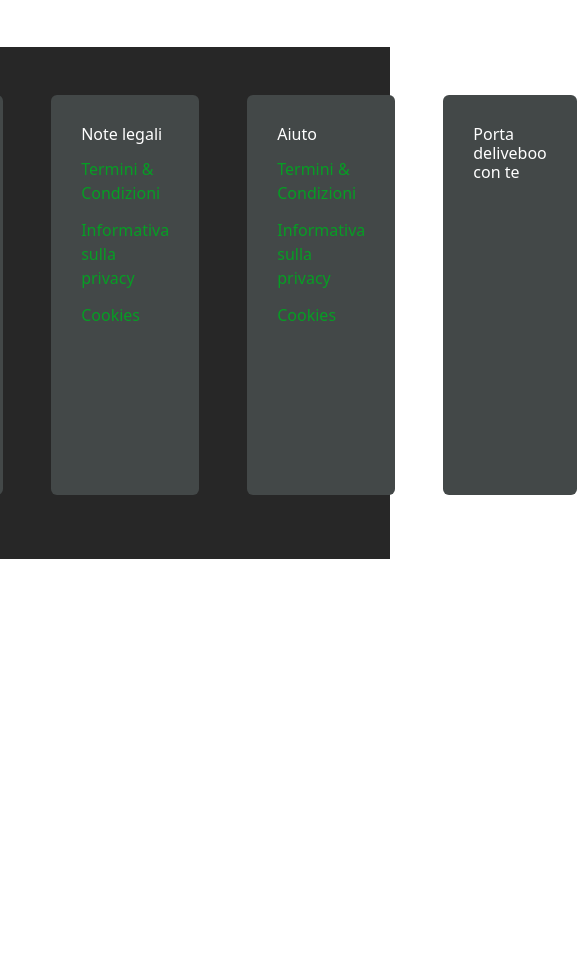
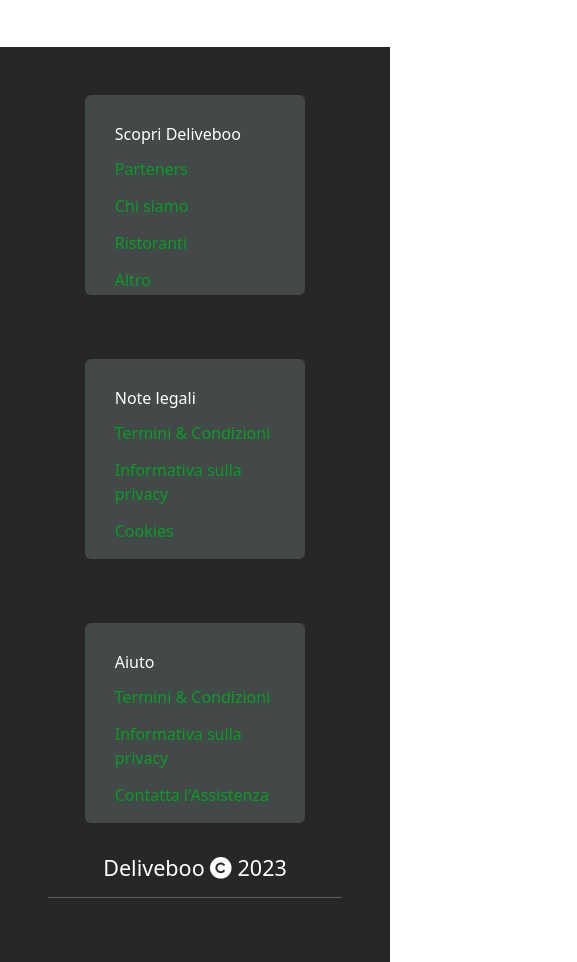
Before and after one commit to AlessandroDiNardo/deliveboo, a Vue app in the folder frontend/: page / in a window 390 px wide. Shown: the part 3300-4262 px from the top of the page, 577 px wide, since content can reach past the window. Before the commit the page ends 3859 px from the top, so only its background shows below. Built offline with nearby package versions, Linux system fonts and the light colour scheme; no server answers; grey boxes are pictures that could not be loaded.

Commit message:
layout fix

```diff
--- a/frontend/src/components/Footer.vue
+++ b/frontend/src/components/Footer.vue
@@ -29,7 +29,7 @@
                 links: [
                     ' Termini & Condizioni',
                     ' Informativa sulla privacy',
-                    'Cookies'
+                    " Contatta l'Assistenza "
                 ]
             },
             ]
@@ -41,7 +41,7 @@
 <template>
     <footer class="p-5">
         <div class="list_container w-75 m-auto d-flex gap-5">
-            <ul v-for="(element, index) in items" class="rounded-2">
+            <ul v-for="(element, index) in items" class="rounded-2 ul_cont">
                 <li>
                     <h6 class="text-start">{{ element.title }}</h6>
                 </li>
@@ -51,14 +51,11 @@
                     </a>
                 </li>
             </ul>
-            <ul class="rounded-2 ">
-                <li>
-                    <h6 class="text-start">Porta deliveboo con te</h6>
-                </li>
-                <li class="pb-2 text-start">
-                </li>
-            </ul>
         </div>
+        <h4 class="text-center mt-3">
+            Deliveboo <span><font-awesome-icon icon="fa-solid fa-copyright" /></span> 2023
+        </h4>
+        <hr>
     </footer>
 </template>
 
@@ -80,7 +77,7 @@
         display: flex;
         flex-direction: column;
         gap: 5px;
-        height: 400px;
+        height: 450px;
         padding: 30px;
     }
 
@@ -102,4 +99,30 @@
     justify-content: center;
     align-items: center;
 }
+
+@media screen and (max-width: 750px) {
+    .list_container {
+        margin-top: 20px;
+        display: flex;
+        justify-content: center;
+        align-items: center;
+        flex-direction: column;
+    }
+
+    .ul_cont {
+        height: 200px;
+        overflow-y: scroll;
+    }
+
+    .ul_cont::-webkit-scrollbar {
+        display: none;
+    }
+
+    .ul_cont {
+        -ms-overflow-style: none;
+        /* IE and Edge */
+        scrollbar-width: none;
+        /* Firefox */
+    }
+}
 </style>
--- a/frontend/src/main.js
+++ b/frontend/src/main.js
@@ -13,10 +13,10 @@
 import { FontAwesomeIcon } from '@fortawesome/vue-fontawesome'
 
 /* import specific icons */
-import { faCartShopping, faMagnifyingGlass, faPersonWalkingArrowLoopLeft, faUserSecret, faMinus, faPlus, faTrash, faX } from '@fortawesome/free-solid-svg-icons'
+import { faCartShopping, faMagnifyingGlass, faPersonWalkingArrowLoopLeft, faUserSecret, faMinus, faPlus, faTrash, faX, faCopyright } from '@fortawesome/free-solid-svg-icons'
 
 /* add icons to the library */
-library.add(faUserSecret, faMagnifyingGlass, faCartShopping, faPersonWalkingArrowLoopLeft, faMinus, faPlus, faTrash, faX);
+library.add(faUserSecret, faMagnifyingGlass, faCartShopping, faPersonWalkingArrowLoopLeft, faMinus, faPlus, faTrash, faX, faCopyright);
 
 createApp(App)
     .use(router)
```
